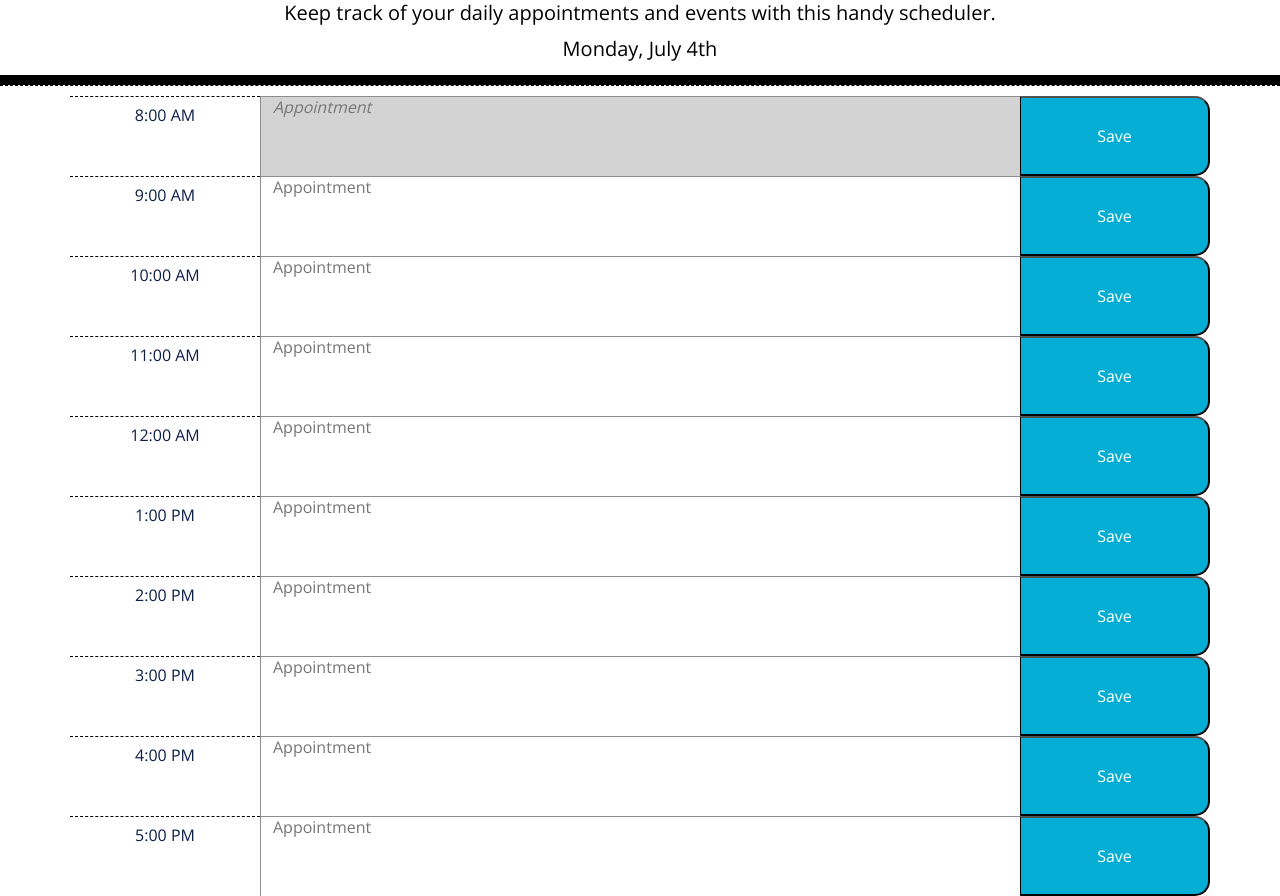
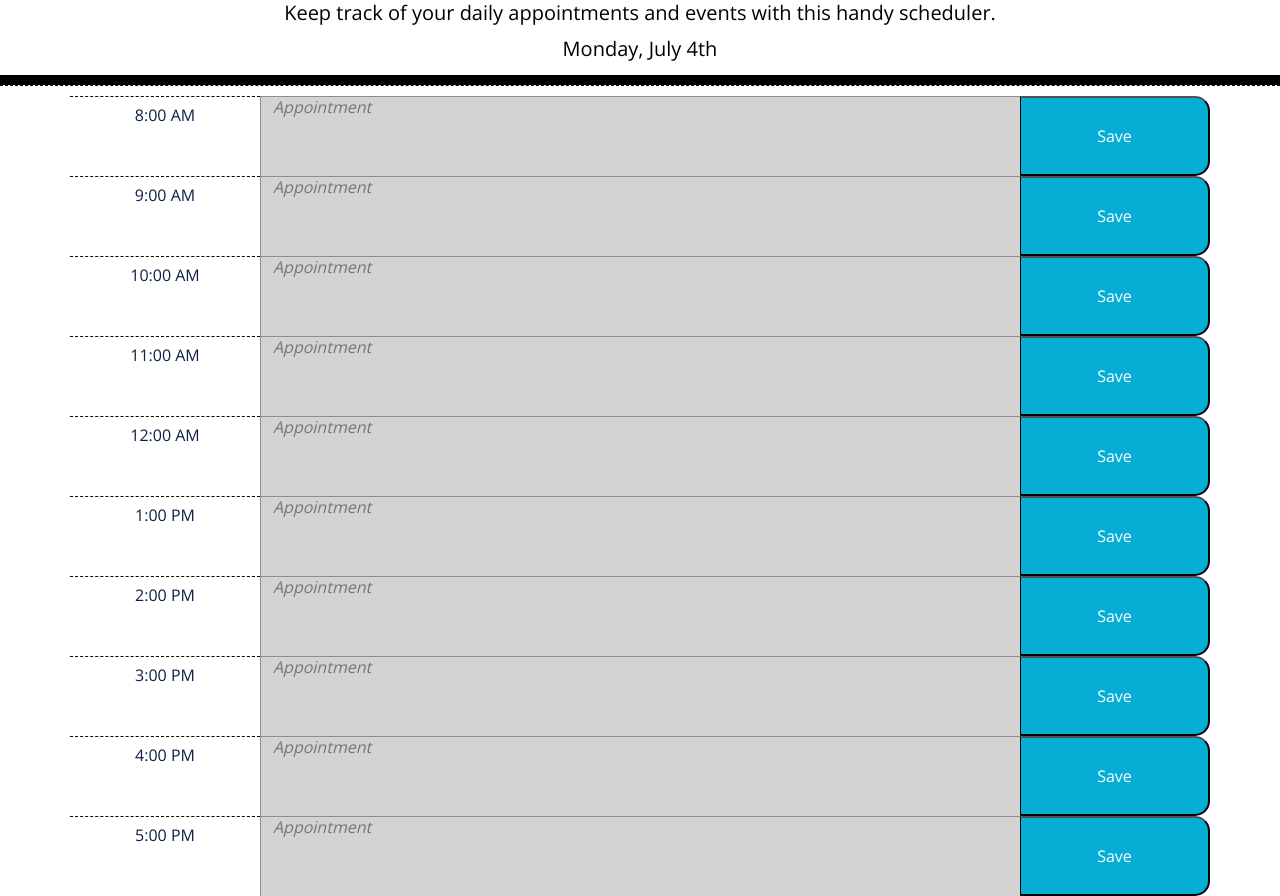
Before and after one commit to emmcewen/Work_Planner, a plain HTML site: page index.html in a window 1280 px wide. Shown: the part 63-959 px from the top of the page. Drawn offline with nearby package versions, Linux system fonts and the light colour scheme.

Commit message:
fixed the error in my code to get colors to appear properly

```diff
--- a/index.html
+++ b/index.html
@@ -38,55 +38,55 @@
 
       <div class="row">
         <div class="col-2 hour">9:00 AM</div>
-        <textarea id="8" class="col-8" placeholder="Appointment"></textarea>
+        <textarea id="9" class="col-8" placeholder="Appointment"></textarea>
         <button class="col-2 saveBtn" onclick="saveText(9)">Save</button>
       </div>
 
       <div class="row">
         <div class="col-2 hour">10:00 AM</div>
-        <textarea id="8" class="col-8" placeholder="Appointment"></textarea>
+        <textarea id="10" class="col-8" placeholder="Appointment"></textarea>
         <button class="col-2 saveBtn" onclick="saveText(10)">Save</button>
       </div>
 
       <div class="row">
         <div class="col-2 hour">11:00 AM</div>
-        <textarea id="8" class="col-8" placeholder="Appointment"></textarea>
+        <textarea id="11" class="col-8" placeholder="Appointment"></textarea>
         <button class="col-2 saveBtn" onclick="saveText(11)">Save</button>
       </div>
 
       <div class="row">
         <div class="col-2 hour">12:00 AM</div>
-        <textarea id="8" class="col-8" placeholder="Appointment"></textarea>
+        <textarea id="12" class="col-8" placeholder="Appointment"></textarea>
         <button class="col-2 saveBtn" onclick="saveText(12)">Save</button>
       </div>
 
       <div class="row">
         <div class="col-2 hour">1:00 PM</div>
-        <textarea id="8" class="col-8" placeholder="Appointment"></textarea>
+        <textarea id="13" class="col-8" placeholder="Appointment"></textarea>
         <button class="col-2 saveBtn" onclick="saveText(13)">Save</button>
       </div>
 
       <div class="row">
         <div class="col-2 hour">2:00 PM</div>
-        <textarea id="8" class="col-8" placeholder="Appointment"></textarea>
+        <textarea id="14" class="col-8" placeholder="Appointment"></textarea>
         <button class="col-2 saveBtn" onclick="saveText(14)">Save</button>
       </div>
 
       <div class="row">
         <div class="col-2 hour">3:00 PM</div>
-        <textarea id="8" class="col-8" placeholder="Appointment"></textarea>
+        <textarea id="15" class="col-8" placeholder="Appointment"></textarea>
         <button class="col-2 saveBtn" onclick="saveText(15)">Save</button>
       </div>
 
       <div class="row">
         <div class="col-2 hour">4:00 PM</div>
-        <textarea id="8" class="col-8" placeholder="Appointment"></textarea>
+        <textarea id="16" class="col-8" placeholder="Appointment"></textarea>
         <button class="col-2 saveBtn" onclick="saveText(16)">Save</button>
       </div>
 
       <div class="row">
         <div class="col-2 hour">5:00 PM</div>
-        <textarea id="8" class="col-8" placeholder="Appointment"></textarea>
+        <textarea id="17" class="col-8" placeholder="Appointment"></textarea>
         <button class="col-2 saveBtn" onclick="saveText(17)">Save</button>
       </div>
 
```
